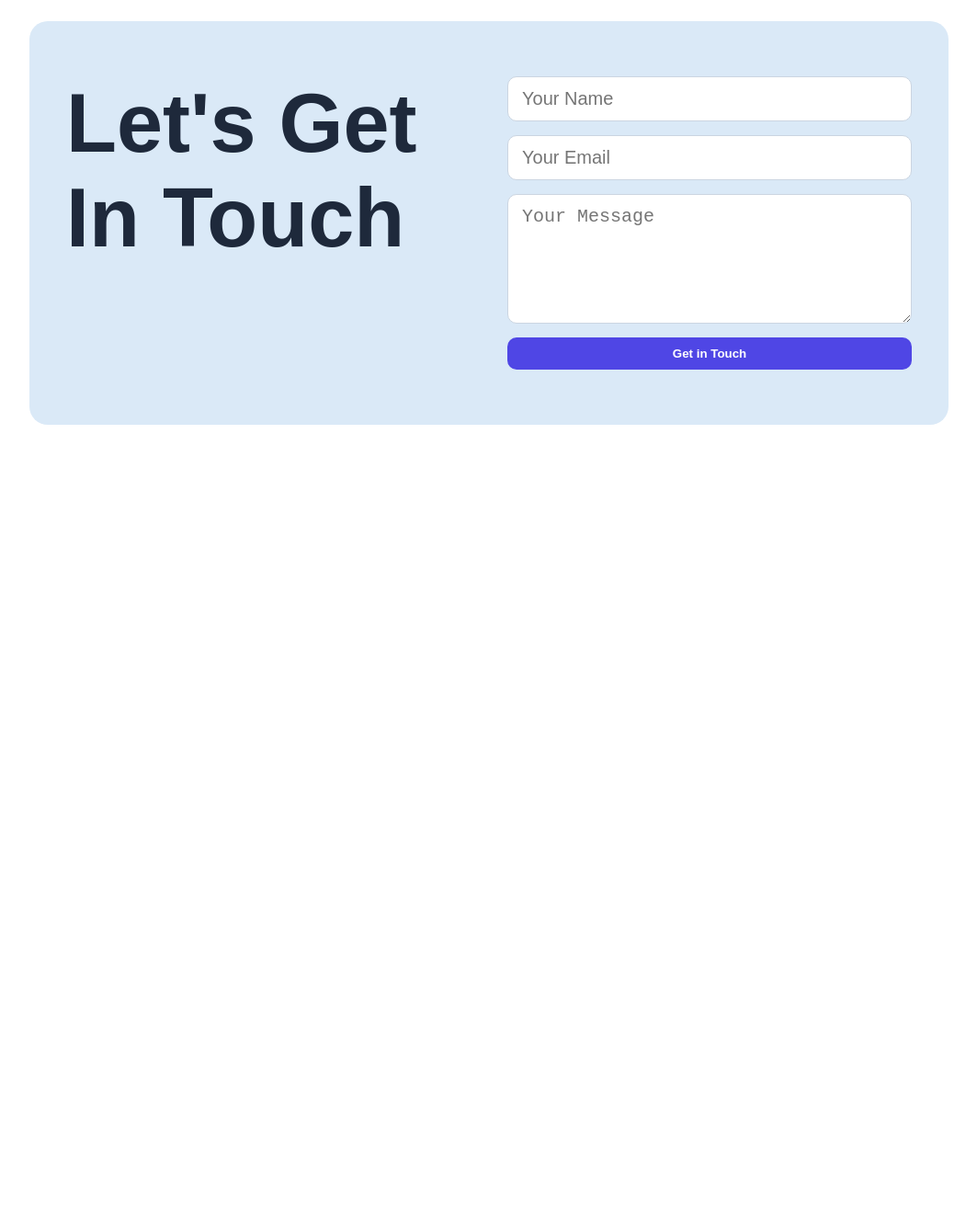
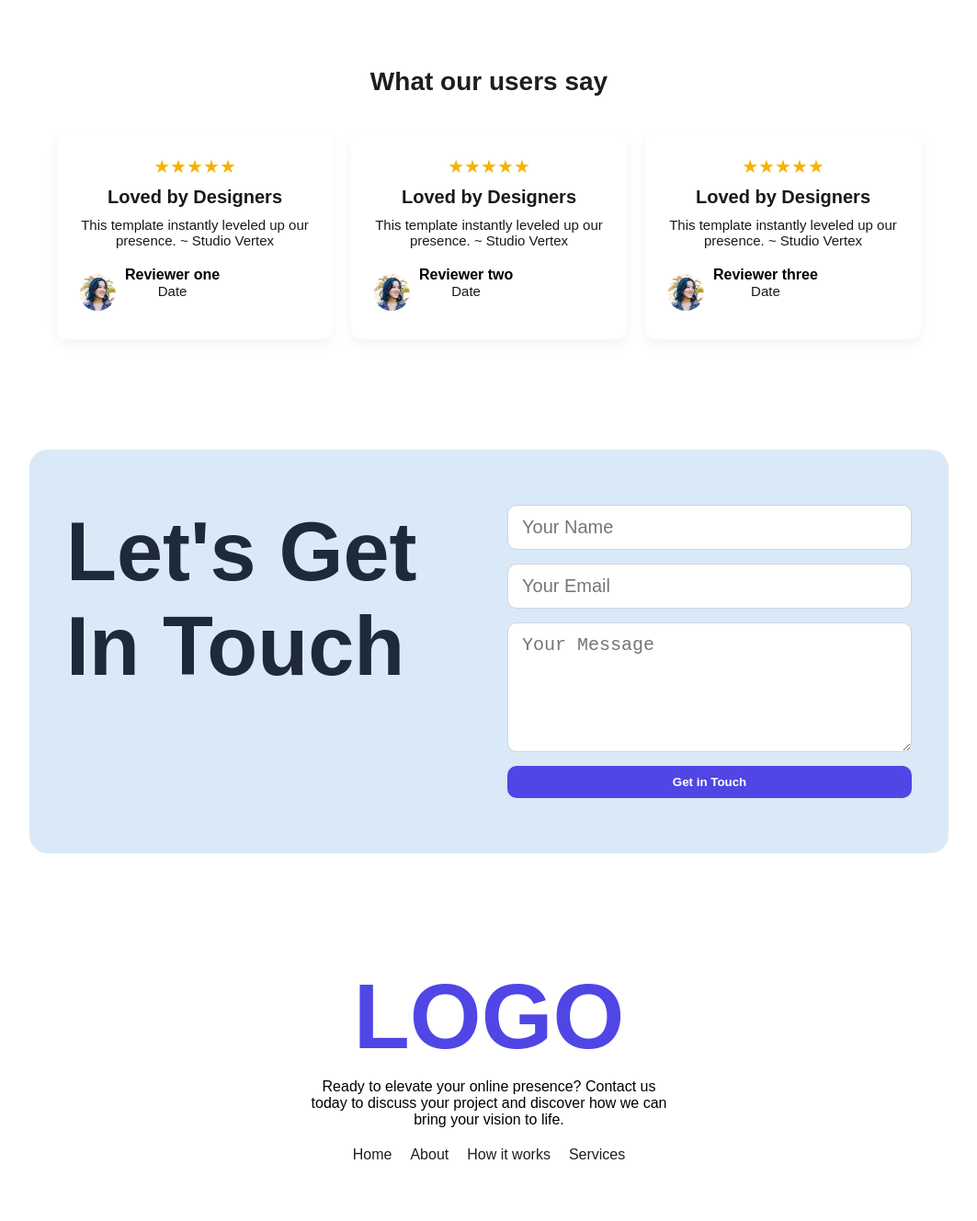
Before and after one commit to Tanzeem74/Assignment-1, a plain HTML site: page index.html in a window 1280 px wide. Shown: the part 1372-2700 px from the top of the page at 92% size, without its empty margins (108-1171 px from the left). Before the commit the page ends 1894 px from the top, so only its background shows below. Drawn offline with Linux system fonts and the light colour scheme.

Commit message:
fourth commit

```diff
--- a/Styles/style.css
+++ b/Styles/style.css
@@ -9,12 +9,17 @@ body {
 }
 
 .navbar {
-    background-color: #1e293b;
     color: white;
     padding: 20px 40px;
     display: flex;
     justify-content: space-between;
     align-items: center;
+}
+
+.logo {
+    font-size: 40px;
+    font-weight: 900;
+    color: #4f46e5;
 }
 
 .signup-btn {
@@ -178,3 +183,104 @@ body {
     border-radius: 10px;
     font-weight: bold;
 }
+
+.footer {
+    display: flex;
+    flex-wrap: wrap;
+    justify-content: space-between;
+    padding: 60px 40px;
+    max-width: 500px;
+    margin: 60px 400px;
+    gap: 40px;
+    text-align: center;
+}
+
+.footer-content h2 {
+    color: #4f46e5;
+    font-weight: 900;
+    font-size: 100px;
+    margin-bottom: 10px;
+}
+
+.footer-content p {
+    font-size: 16px;
+    color: black;
+    margin-bottom: 20px;
+}
+
+.footer-links {
+    display: flex;
+    justify-content: center;
+    flex-wrap: wrap;
+    gap: 20px;
+}
+
+.footer-links a {
+    color: rgb(34, 29, 29);
+    text-decoration: none;
+    font-weight: 500;
+}
+
+.footer-links a:hover {
+    color: #00bcd4;
+}
+
+.user-feedback {
+    padding: 60px 20px;
+    background-color: white;
+    text-align: center;
+
+}
+
+.user-feedback h2 {
+    font-size: 28px;
+    margin-bottom: 40px;
+    color: #1e1e1e;
+}
+
+.feedback-container {
+    display: flex;
+    justify-content: center;
+    flex-wrap: wrap;
+    gap: 20px;
+}
+
+.feedback-card {
+    background: white;
+    border-radius: 12px;
+    box-shadow: 0 5px 15px rgba(0, 0, 0, 0.05);
+    padding: 24px;
+    max-width: 300px;
+    flex: 1;
+    min-width: 260px;
+}
+
+.stars {
+    color: #f5b301;
+    font-size: 20px;
+    margin-bottom: 10px;
+}
+
+.feedback-card h3 {
+    font-size: 20px;
+    margin-bottom: 10px;
+    color: #1b1818;
+}
+
+.feedback-card p {
+    font-size: 15px;
+    color: #1c1717;
+    margin-bottom: 20px;
+}
+
+.reviewer {
+    display: flex;
+    align-items: center;
+    gap: 10px;
+}
+
+.reviewer img {
+    width: 40px;
+    height: 40px;
+    border-radius: 50%;
+}
--- a/index.html
+++ b/index.html
@@ -13,13 +13,11 @@
     <div class="logo">Logo</div>
     <button class="signup-btn">Sign Up</button>
   </nav>
-
   <section class="banner">
     <h1>Cool dark UI Template for</h1>
     <h1>Webflow Agencies</h1>
     <button class="focus-btn">Stay Focused</button>
   </section>
-
   <section class="action-section">
     <div class="action-content">
       <div class="action-text">
@@ -49,7 +47,47 @@
       </div>
     </div>
   </section>
-
+  <section class="user-feedback">
+    <h2>What our users say</h2>
+    <div class="feedback-container">
+      <div class="feedback-card">
+        <div class="stars">★★★★★</div>
+        <h3>Loved by Designers</h3>
+        <p>This template instantly leveled up our presence. ~ Studio Vertex</p>
+        <div class="reviewer">
+          <img src="Image/avatar.png">
+          <div>
+            <strong>Reviewer one</strong><br>
+            <p>Date</p>
+          </div>
+        </div>
+      </div>
+      <div class="feedback-card">
+        <div class="stars">★★★★★</div>
+        <h3>Loved by Designers</h3>
+        <p>This template instantly leveled up our presence. ~ Studio Vertex</p>
+        <div class="reviewer">
+          <img src="Image/avatar.png">
+          <div>
+            <strong>Reviewer two</strong><br>
+            <p>Date</p>
+          </div>
+        </div>
+      </div>
+      <div class="feedback-card">
+        <div class="stars">★★★★★</div>
+        <h3>Loved by Designers</h3>
+        <p>This template instantly leveled up our presence. ~ Studio Vertex</p>
+        <div class="reviewer">
+          <img src="Image/avatar.png">
+          <div>
+            <strong>Reviewer three</strong><br>
+            <p>Date</p>
+          </div>
+        </div>
+      </div>
+    </div>
+  </section>
   <section class="contact-section">
     <div class="contact-left">
       <h2>Let's Get In Touch</h2>
@@ -63,7 +101,19 @@
       </form>
     </div>
   </section>
-
+  <footer class="footer">
+    <div class="footer-content">
+      <h2>LOGO</h2>
+      <p>Ready to elevate your online presence? Contact us today to discuss your project and discover how we can bring
+        your vision to life.</p>
+      <div class="footer-links">
+        <a href="#">Home</a>
+        <a href="#">About</a>
+        <a href="#">How it works</a>
+        <a href="#">Services</a>
+      </div>
+    </div>
+  </footer>
 
 </body>
 
```
Also changed, not shown: Image/avatar.png (added).
